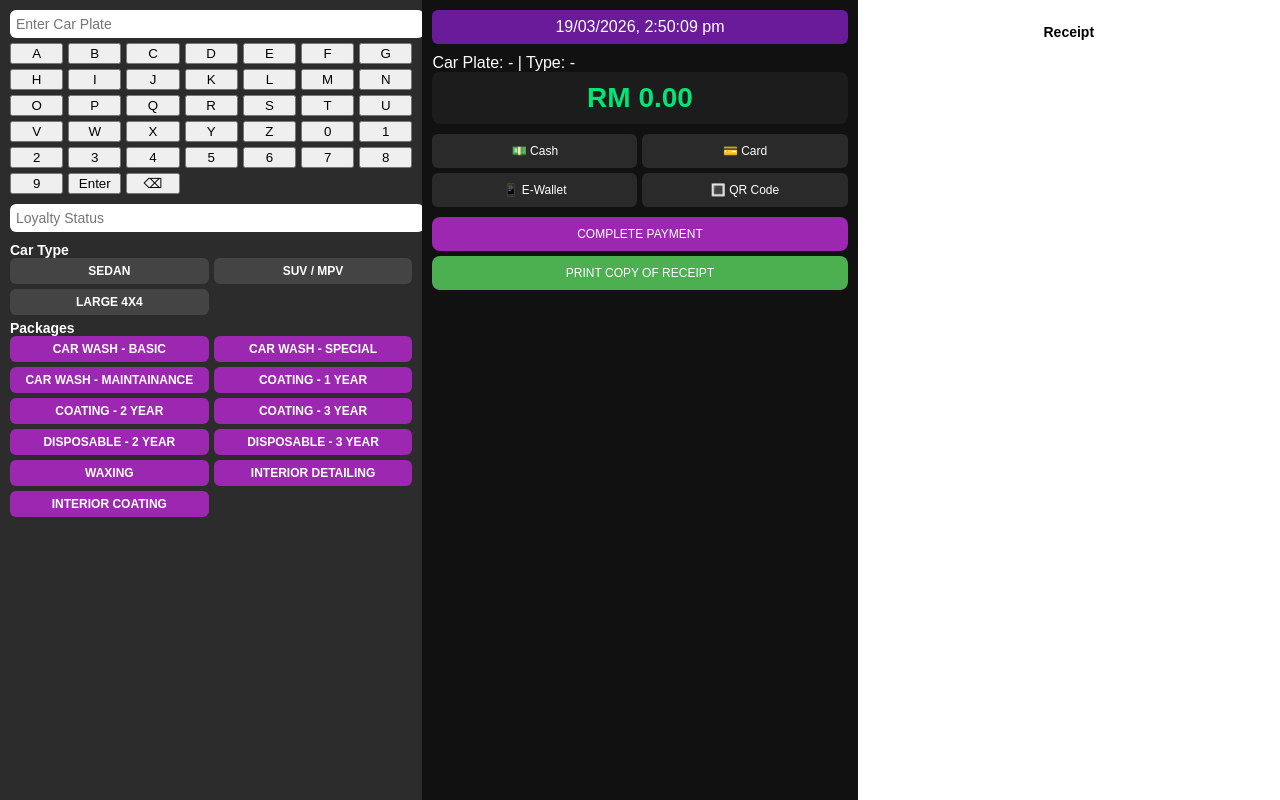
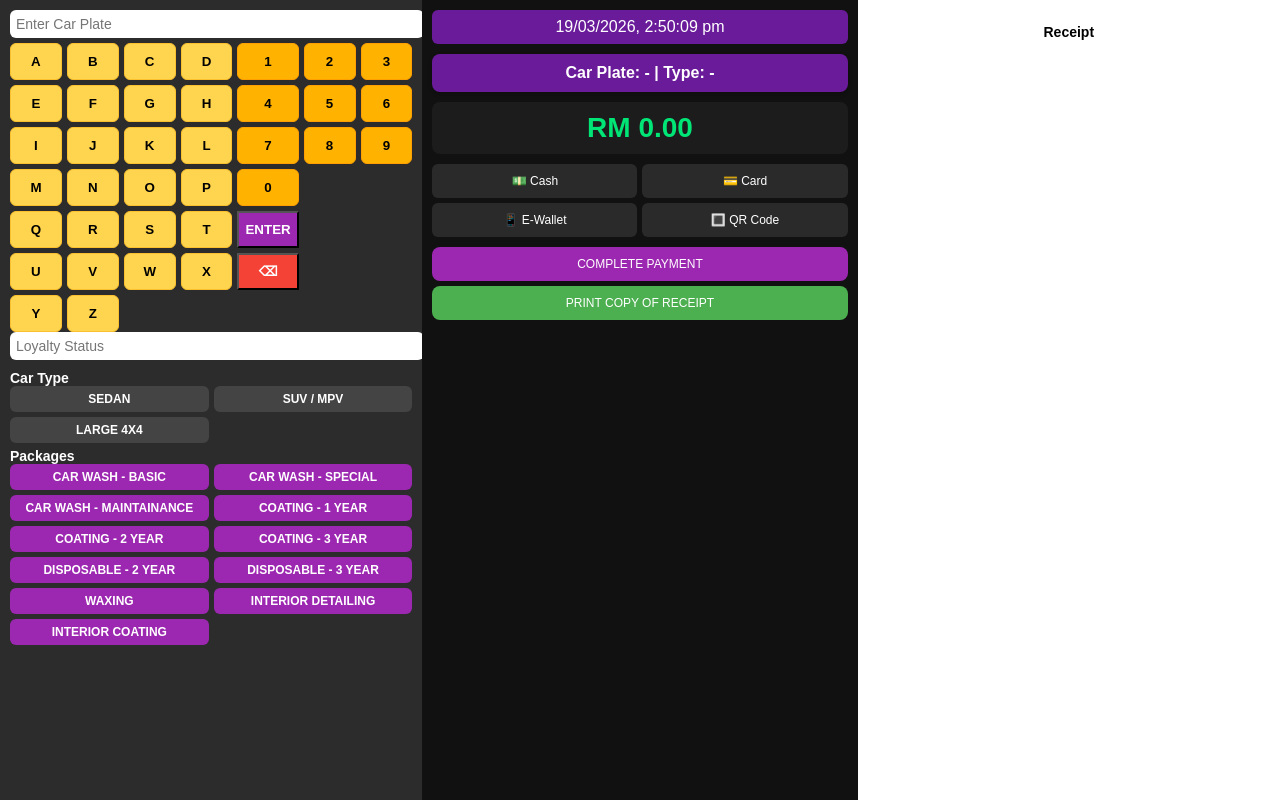
Before and after one commit to effiena/shinemaster-system, a Flask app: page /pos_test in a window 1280 px wide. Run offline with Flask 3, Linux system fonts and the light colour scheme.

Commit message:
make better layout keypad

```diff
--- a/templates/pos_test.html
+++ b/templates/pos_test.html
@@ -44,102 +44,46 @@
     display: grid;
     grid-template-columns: repeat(7, 1fr);
     gap: 5px;
-    margin-bottom: 10px;
 }
 
-/* Letters A-Z: lighter yellow but more visible */
-.car-plate-keypad button.letter {
-    background: #FFD700; /* vivid gold */
+/* Letters */
+.letter {
+    background: #FFD54F;
     color: #000;
     font-weight: bold;
-    border: 1px solid #B8860B; /* subtle border for contrast */
+    border: 1px solid #FBC02D;
     border-radius: 6px;
-    padding: 8px;
-    cursor: pointer;
-    font-size: 14px;
-    box-shadow: 0 2px 2px rgba(0,0,0,0.2);
+    padding: 10px;
 }
 
-.car-plate-keypad button.letter:hover {
-    background: #FFC107; /* slightly brighter on hover */
+/* Numbers */
+.number {
+    background: #FFB300;
+    color: #000;
+    font-weight: bold;
+    border: 1px solid #FFA000;
+    border-radius: 6px;
+    padding: 10px;
 }
 
-/* Numbers 0-9: darker yellow */
-.car-plate-keypad button.number {
-    background: #FFA000; /* darker amber */
-    color: #000;
+/* Special buttons */
+.enter {
+    background: #9C27B0;
+    color: white;
     font-weight: bold;
-    border: 1px solid #FF8F00;
-    border-radius: 6px;
-    padding: 8px;
-    cursor: pointer;
-    font-size: 14px;
-    box-shadow: 0 2px 2px rgba(0,0,0,0.2);
 }
 
-.car-plate-keypad button.number:hover {
-    background: #FF8F00;
+.backspace {
+    background: #f44336;
+    color: white;
+    font-weight: bold;
 }
 
-.car-plate-keypad button.number:hover {
-    background: #F9A825;
-/* Letters A-Z: lighter yellow but more visible */
-.car-plate-keypad button.letter {
-    background: #FFD700; /* vivid gold */
-    color: #000;
-    font-weight: bold;
-    border: 1px solid #B8860B; /* subtle border for contrast */
-    border-radius: 6px;
-    padding: 8px;
-    cursor: pointer;
-    font-size: 14px;
-    box-shadow: 0 2px 2px rgba(0,0,0,0.2);
+/* Empty spacing */
+.spacer {
+    visibility: hidden;
 }
 
-.car-plate-keypad button.letter:hover {
-    background: #FFC107; /* slightly brighter on hover */
-}
-
-/* Numbers 0-9: darker yellow */
-.car-plate-keypad button.number {
-    background: #FFA000; /* darker amber */
-    color: #000;
-    font-weight: bold;
-    border: 1px solid #FF8F00;
-    border-radius: 6px;
-    padding: 8px;
-    cursor: pointer;
-    font-size: 14px;
-    box-shadow: 0 2px 2px rgba(0,0,0,0.2);
-}
-
-.car-plate-keypad button.number:hover {
-    background: #FF8F00;
-}
-
-/* Enter button */
-.car-plate-keypad button.enter {
-    background: #9C27B0;
-    color: #fff;
-    font-weight: bold;
-    grid-column: span 2;
-}
-
-.car-plate-keypad button.enter:hover {
-    background: #ba55d3;
-}
-
-/* Backspace button */
-.car-plate-keypad button.backspace {
-    background: #f44336;
-    color: #fff;
-    font-weight: bold;
-    grid-column: span 2;
-}
-
-.car-plate-keypad button.backspace:hover {
-    background: #d32f2f;
-}
 
 .car-info-card {
     text-align: center;
@@ -311,10 +255,52 @@
 
 async function checkLoyalty(){const plate=document.getElementById('car_plate').value; const box=document.getElementById('loyalty_status'); if(plate.length<3){box.value=""; box.style.background='#2c2c2c'; return;} const res=await fetch('/check_loyalty/'+plate); const data=await res.json(); if(data.eligible){box.value='Eligible for FREE Car Wash'; box.style.background='#b8f5b1';} else{ const remaining=5-data.paid; box.value='Not Eligible ('+remaining+' more wash)'; box.style.background='#ffd6d6'; }}
 
-// Generate Car Plate Keypad
-const keypadContainer = document.querySelector('.car-plate-keypad');
-const letters = 'ABCDEFGHIJKLMNOPQRSTUVWXYZ';
-const numbers = '0123456789';
+const keypad = document.querySelector('.car-plate-keypad');
+
+function addBtn(text, type, onClick){
+    const btn = document.createElement('button');
+    btn.textContent = text;
+    if(type) btn.classList.add(type);
+    btn.onclick = () => onClick(text);
+    keypad.appendChild(btn);
+}
+
+function addSpacer(){
+    const div = document.createElement('div');
+    div.classList.add('spacer');
+    keypad.appendChild(div);
+}
+
+// ===== ROW 1 =====
+['A','B','C','D'].forEach(c=>addBtn(c,'letter',appendCarPlate));
+['1','2','3'].forEach(n=>addBtn(n,'number',appendCarPlate));
+
+// ===== ROW 2 =====
+['E','F','G','H'].forEach(c=>addBtn(c,'letter',appendCarPlate));
+['4','5','6'].forEach(n=>addBtn(n,'number',appendCarPlate));
+
+// ===== ROW 3 =====
+['I','J','K','L'].forEach(c=>addBtn(c,'letter',appendCarPlate));
+['7','8','9'].forEach(n=>addBtn(n,'number',appendCarPlate));
+
+// ===== ROW 4 =====
+['M','N','O','P'].forEach(c=>addBtn(c,'letter',appendCarPlate));
+addBtn('0','number',appendCarPlate);
+addSpacer(); addSpacer();
+
+// ===== ROW 5 =====
+['Q','R','S','T'].forEach(c=>addBtn(c,'letter',appendCarPlate));
+addBtn('ENTER','enter',submitCarPlate);
+addSpacer(); addSpacer();
+
+// ===== ROW 6 =====
+['U','V','W','X'].forEach(c=>addBtn(c,'letter',appendCarPlate));
+addBtn('⌫','backspace',backspaceCarPlate);
+addSpacer(); addSpacer();
+
+// ===== ROW 7 =====
+['Y','Z'].forEach(c=>addBtn(c,'letter',appendCarPlate));
+addSpacer(); addSpacer(); addSpacer(); addSpacer(); addSpacer();
 
 // Add letters
 for(let char of letters){
```
